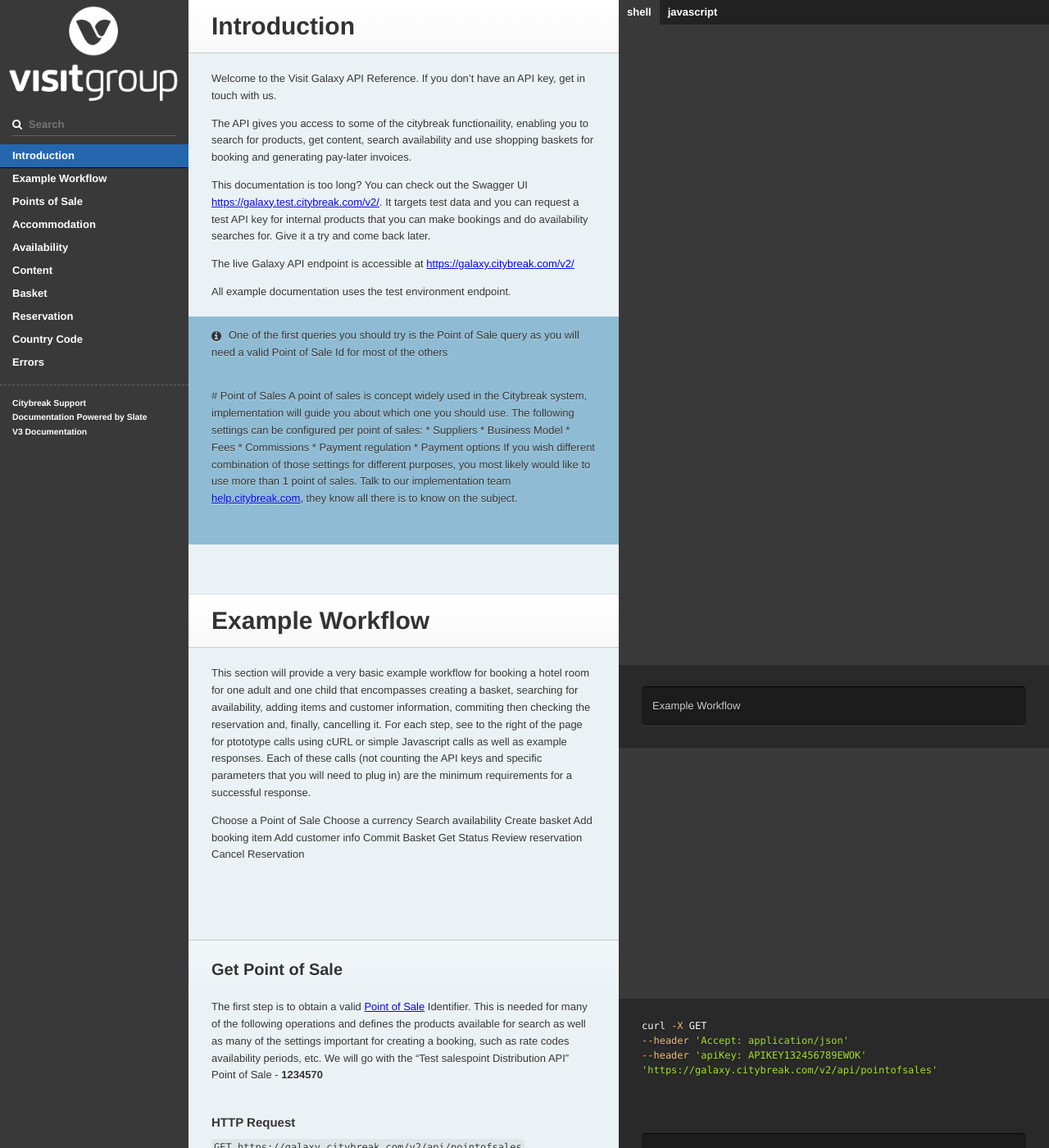
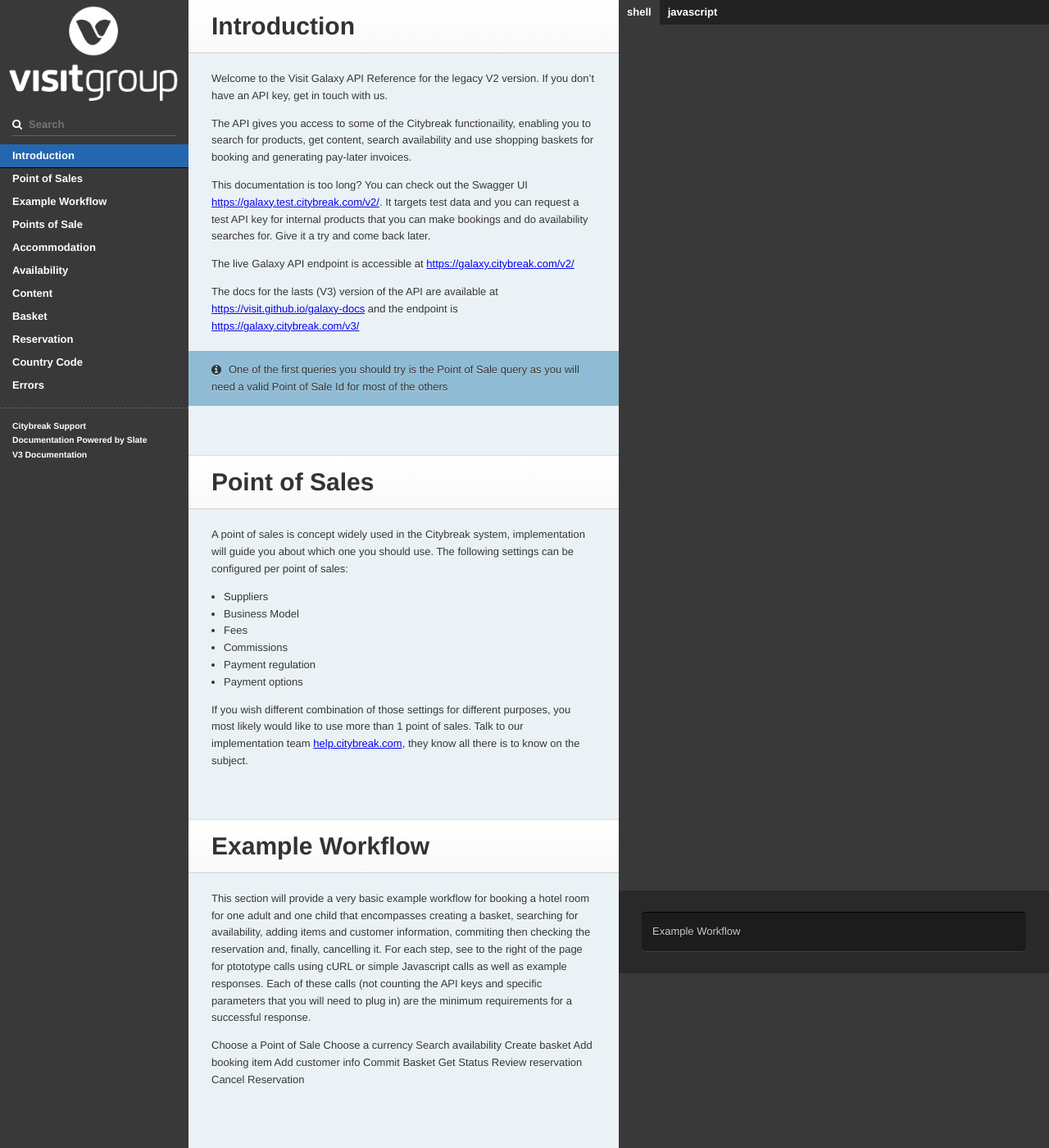
Before and after one commit to visit/galaxy-docs-v2, a Jekyll site: the page built from index.md, in a window 1280 px wide and 1400 px high. Shown: the whole window at 82% size. Built offline with Jekyll 4.4.1, drawn with Linux system fonts in a browser that asks for light colours; our own code applies the rules of GitHub Pages for plain Markdown files.

```diff
--- a/_includes/intro.md
+++ b/_includes/intro.md
@@ -1,16 +1,16 @@
 # Introduction
 
-Welcome to the Visit Galaxy API Reference. If you don’t have an API key, get in touch with us.
+Welcome to the Visit Galaxy API Reference for the legacy V2 version. If you don’t have an API key, get in touch with us.
 
-The API gives you access to some of the citybreak functionaility, enabling you to search for products, get content, search availability and use shopping baskets for booking and generating pay-later invoices.
+The API gives you access to some of the Citybreak functionaility, enabling you to search for products, get content, search availability and use shopping baskets for booking and generating pay-later invoices.
 
 This documentation is too long? You can check out the Swagger UI <a href="https://galaxy.test.citybreak.com/v2/">https://galaxy.test.citybreak.com/v2/</a>. It targets test data and you can request a test API key for internal products that you can make bookings and do availability searches for. Give it a try and come back later.
 
 The live Galaxy API endpoint is accessible at <a href="https://galaxy.citybreak.com/v2/">https://galaxy.citybreak.com/v2/</a>
 
-All example documentation uses the test environment endpoint.
+The docs for the lasts (V3) version of the API are available at <a href="https://visit.github.io/galaxy-docs">https://visit.github.io/galaxy-docs</a> and the endpoint is <a href="https://galaxy.citybreak.com/v3/">https://galaxy.citybreak.com/v3/</a>
 
-<aside class="notice">One of the first queries you should try is the Point of Sale query as you will need a valid Point of Sale Id for most of the others<aside>
+<aside class="notice">One of the first queries you should try is the Point of Sale query as you will need a valid Point of Sale Id for most of the others</aside>
 
 # Point of Sales
 
```
